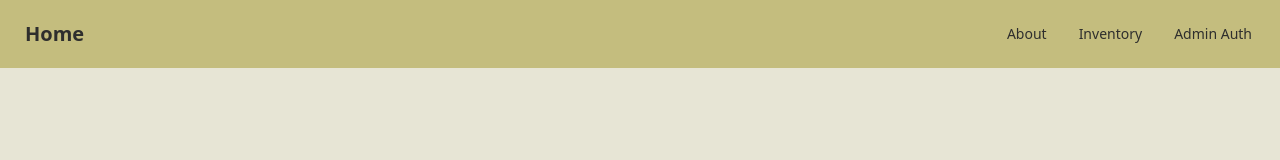
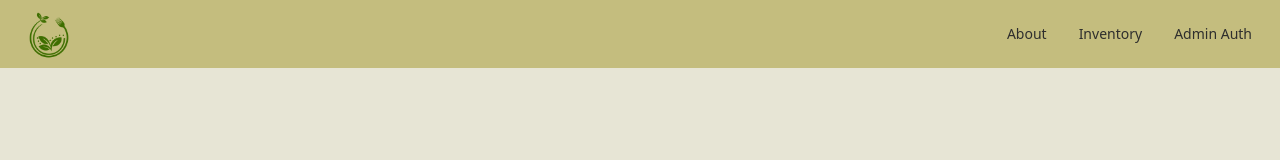
Before and after one commit to lehelen19/inventory-frontend, a React (Create React App) app: page / in a window 1280 px wide. Shown: the top 160 px of the page. Built offline with nearby package versions, Linux system fonts and the light colour scheme.

Commit message:
Change Home text to a logo

```diff
--- a/src/components/NavBar.js
+++ b/src/components/NavBar.js
@@ -11,7 +11,11 @@ const Navbar = ({ user, setUser }) => {
     <nav className="navbar bg-accent">
       <div className="flex-1">
         <Link to="/" className="btn btn-ghost normal-case text-xl">
-          Home
+          <img
+            src={process.env.PUBLIC_URL + '/img/tree.png'}
+            className="w-12"
+            alt="A plant logo that directs you to the home page on click."
+          />
         </Link>
       </div>
       <div className="flex-none">
```
Also changed, not shown: public/img/tree.png (added).
